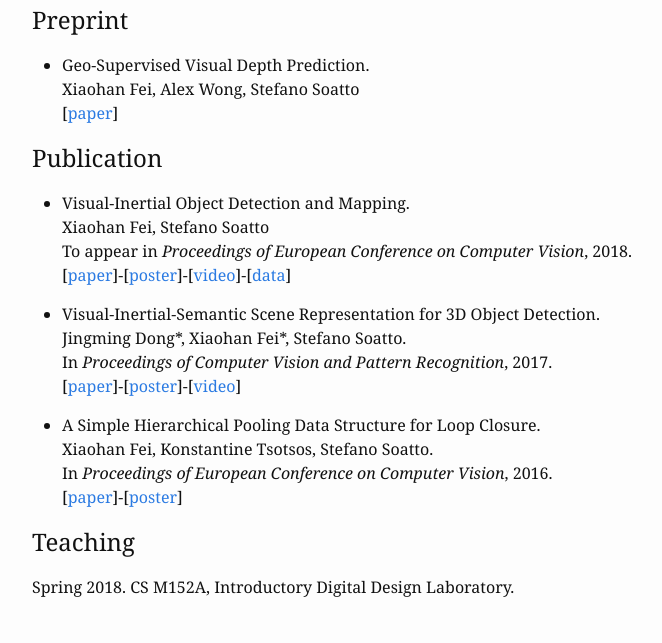
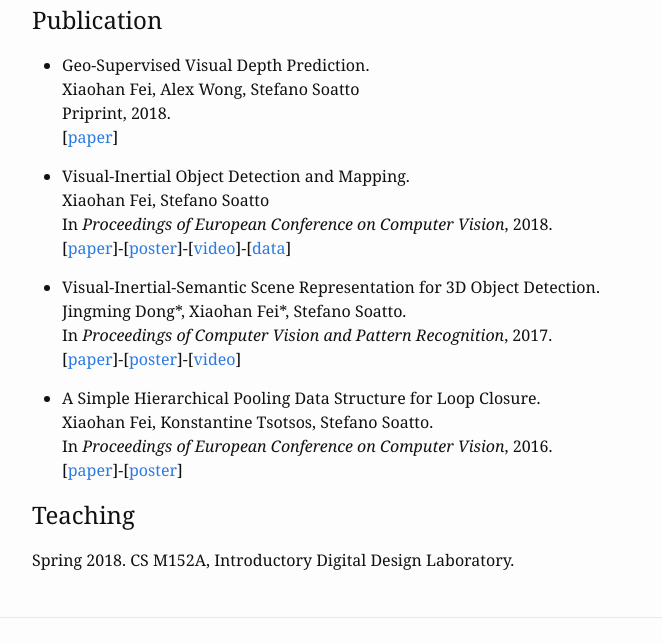
Before and after one commit to feixh/feixh.github.com, a Jekyll site: the page built from index.md, in a window 1280 px wide and 900 px high, scrolled down 1112 px, cut to the strip 257-900 px from the top of the window. Shown: the whole strip, without its empty margins (158-820 px from the left). Built offline with Jekyll 4.4.1, drawn with Linux system fonts in a browser that asks for light colours.

Commit message:
update index

```diff
--- a/index.md
+++ b/index.md
@@ -35,21 +35,20 @@ A recent CV is [available here][resume].
 
 <iframe width="640" height="480" src="https://www.youtube.com/embed/TZTriqQm6nU" frameborder="0" allow="autoplay; encrypted-media" allowfullscreen></iframe>
 
-## Preprint
-
-- Geo-Supervised Visual Depth Prediction.\\
-    Xiaohan Fei, Alex Wong, Stefano Soatto\\
-    \[[paper][geosup_paper]\]
-
 <!-- SIGL -->
 [geosup_paper]: https://arxiv.org/abs/1807.11130v3.pdf
 
 
 ## Publication
 
+- Geo-Supervised Visual Depth Prediction.\\
+    Xiaohan Fei, Alex Wong, Stefano Soatto\\
+    Priprint, 2018.\\
+    \[[paper][geosup_paper]\]
+
 - Visual-Inertial Object Detection and Mapping.\\
     Xiaohan Fei, Stefano Soatto\\
-    To appear in *Proceedings of European Conference on Computer Vision*, 2018.\\
+    In *Proceedings of European Conference on Computer Vision*, 2018.\\
     \[[paper][eccv18_paper]\]-\[[poster][eccv18_poster]\]-\[[video][eccv18_video]\]-\[[data][eccv18_data]\]
 
 
```
